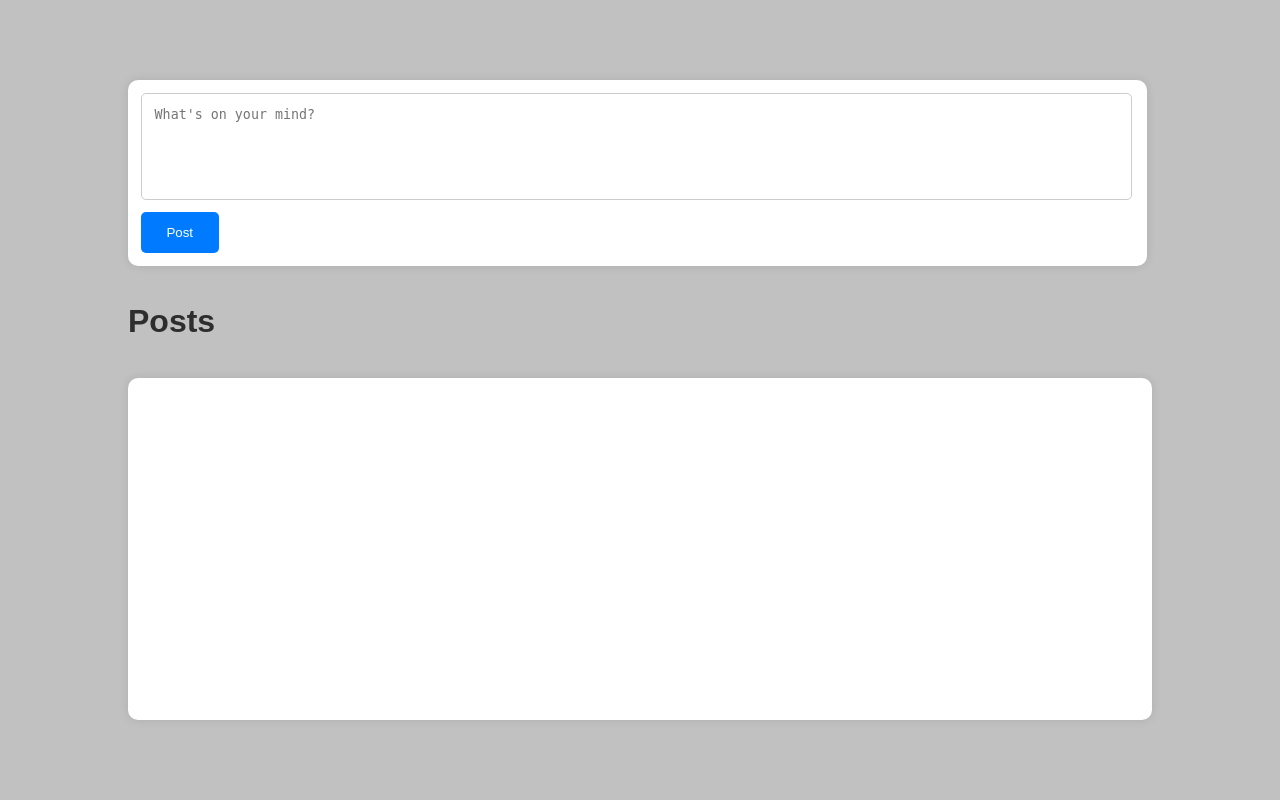
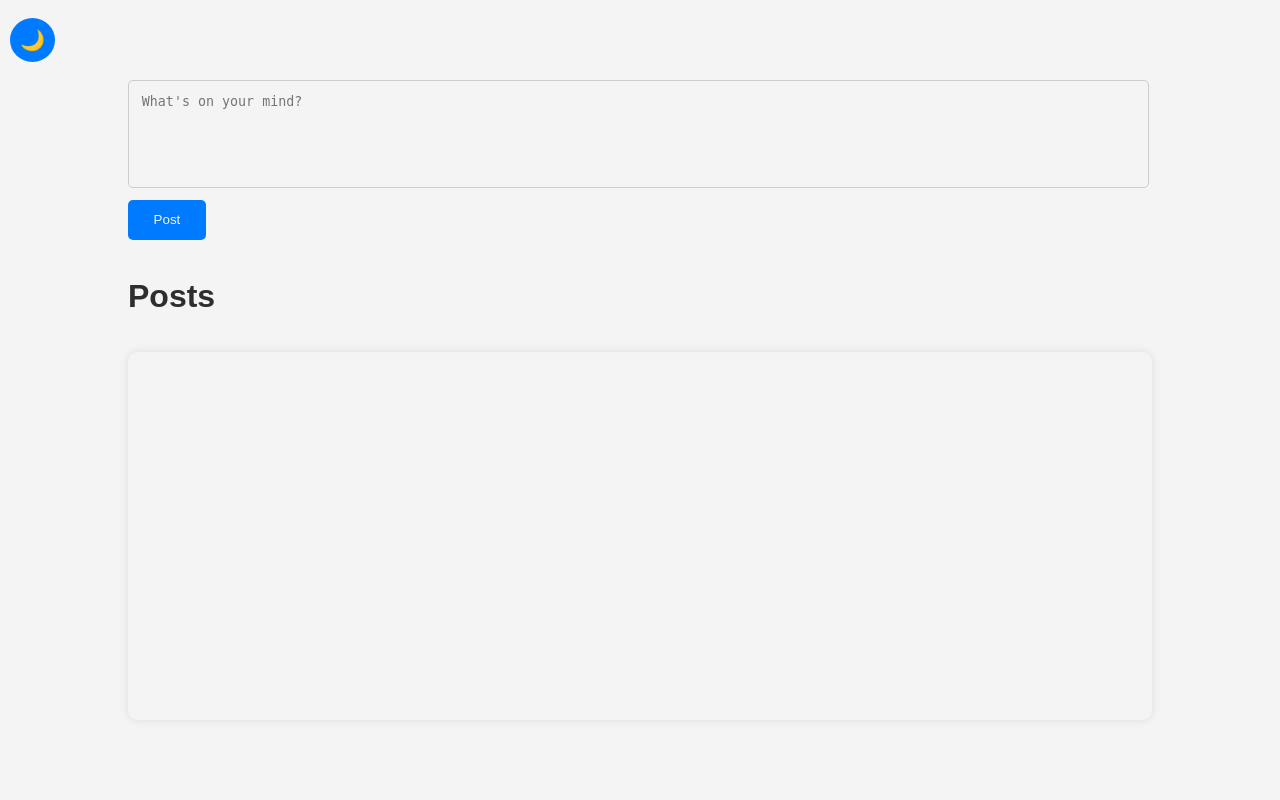
Before and after one commit to gingrspacecadet/ReTreat, a PHP site: page /home.php in a window 1280 px wide. Run offline with PHP 8.4, Linux system fonts and the light colour scheme; the visitor is signed in with stand-in values (Sample User, id 1); data that the repository does not hold is empty.

Commit message:
adding dark mode

```diff
--- a/home.php
+++ b/home.php
@@ -25,70 +25,80 @@ if ($conn->connect_error) {
             margin: 0;
             padding: 0;
             font-family: Arial, sans-serif;
-            background-color: #c1c1c1;
             display: flex;
             justify-content: center;
             align-items: center;
+            transition: background-color 0.3s, color 0.3s;
+        }
+
+        body {
+            background-color: #f4f4f4; /* Light mode default background */
+            color: #2e2e2e; /* Default text color */
         }
 
         .container {
-            width: 80vw; /* Set width to 80% of the viewport width */
-            height: 80vh; /* Set height to 80% of the viewport height */
+            width: 80vw;
+            height: 80vh;
             display: flex;
             flex-direction: column;
-            max-width: 1200px; /* Optional: Prevents the container from getting too wide */
-            min-width: 400px; /* Optional: Prevents it from being too narrow */
+            max-width: 1200px;
+            min-width: 400px;
+            background-color: #f4f4f4; /* Light mode default container background */
+            transition: background-color 0.3s;
         }
 
-        .post-box {
-            width: 97%; /* Set to 90% of the container width */
-            padding: 1vw; /* Padding proportional to viewport width */
-            background: white;
-            border-radius: 10px;
-            box-shadow: 0px 0px 10px rgba(0, 0, 0, 0.1);
+        /* Light mode styles */
+        body:not(.dark-mode) .container {
+            background-color: #f4f4f4;
+        }
+
+        body:not(.dark-mode) .post-box,
+        body:not(.dark-mode) .posts-container,
+        body:not(.dark-mode) textarea {
+            background-color: #f4f4f4;
+            color: black;
+            border-color: #ccc;
         }
 
         textarea {
-            width: 97%; /* Takes up full width of the container */
-            height: 10vh; /* Height based on viewport height */
-            padding: 1vw; /* Padding proportional to viewport width */
+            width: 97%;
+            height: 10vh;
+            padding: 1vw;
             border: 1px solid #ccc;
             border-radius: 5px;
             resize: none;
         }
 
         button {
-			margin-top: 1vh; /* Vertical margin relative to viewport height */
+            margin-top: 1vh;
             padding: 1vw 2vw;
             border: none;
             background-color: #007bff;
-            color: white;
+            color: #f4f4f4;
             cursor: pointer;
             border-radius: 5px;
         }
 
         .posts-container {
-            flex-grow: 1; /* Takes up remaining space */
-            overflow-y: auto; /* Keep scrolling functionality */
-            background: white;
-            padding: 2vh 2vw; /* Padding relative to viewport size */
+            flex-grow: 1;
+            overflow-y: auto;
+            padding: 2vh 2vw;
             border-radius: 10px;
             box-shadow: 0px 0px 10px rgba(0, 0, 0, 0.1);
-            margin-top: 2vh; /* Margin relative to viewport height */
+            margin-top: 2vh;
         }
 
-        /* Hide scrollbar for Webkit browsers (Chrome, Safari) */
         .posts-container::-webkit-scrollbar {
-            display: none; /* Hide scrollbar */
+            display: none;
         }
 
         .posts-container {
-            scrollbar-width: none; /* For Firefox */
-            -ms-overflow-style: none; /* For Internet Explorer 10+ */
+            scrollbar-width: none;
+            -ms-overflow-style: none;
         }
 
         .post {
-            padding: 2vh; /* Padding based on viewport height */
+            padding: 2vh;
             border-bottom: 1px solid #ddd;
         }
 
@@ -104,13 +114,64 @@ if ($conn->connect_error) {
 
         #message {
             color: green;
-            margin-top: 2vh; /* Vertical margin */
+            margin-top: 2vh;
             font-size: 1.4vh;
             font-weight: bold;
         }
+
+        /* Dark Mode Styles */
+        body.dark-mode {
+            background-color: #181818;
+            color: #f4f4f4;
+        }
+
+        body.dark-mode .container {
+            background-color: #181818;
+        }
+
+        body.dark-mode .post-box,
+        body.dark-mode .posts-container,
+        body.dark-mode textarea {
+            background-color: #181818;
+            color: #f4f4f4;
+            border-color: #555;
+        }
+
+        body.dark-mode button {
+            background-color: #333;
+            color: #f4f4f4;
+            border: 1px solid #555;
+        }
+
+        body.dark-mode h1 {
+            color: #f4f4f4;
+        }
+
+        /* Mode toggle button */
+        #mode-toggle {
+            position: absolute;
+            top: 10px;
+            left: 10px;
+            background-color: #007bff;
+            color: #;
+            padding: 10px;
+            border: none;
+            border-radius: 50%;
+            cursor: pointer;
+            font-size: 20px;
+            z-index: 1000;
+        }
+
+        /* Default h1 style for light mode */
+        h1 {
+            color: #2e2e2e;
+        }
     </style>
 </head>
+
 <body>
+
+<button id="mode-toggle" onclick="toggleMode()">🌙</button>
 
 <div class="container">
     <div class="post-box">
@@ -120,7 +181,7 @@ if ($conn->connect_error) {
 
     <div id="message"></div>
 
-    <h1 style="color:#2e2e2e">Posts</h1>
+    <h1>Posts</h1>
     <div class="posts-container" id="posts"></div>
     <p id="loading">Loading more posts...</p>
 </div>
@@ -146,7 +207,9 @@ function loadPosts() {
         }
 
         data.forEach(post => {
-            let newPost = `<div class='post'><p><strong>${post.username}:</strong></p><p>${post.content}</p></div>`;
+            // Replace newline characters with <br> tags for proper line breaks in HTML
+            let formattedContent = post.content.replace(/\n/g, "<br>");
+            let newPost = `<div class='post'><p><strong>${post.username}:</strong></p><p>${formattedContent}</p></div>`;
             $("#posts").append(newPost);
         });
 
@@ -158,6 +221,7 @@ function loadPosts() {
         $("#loading").hide();
     });
 }
+
 
 // Load initial posts
 $(document).ready(function() {
@@ -194,6 +258,16 @@ function submitPost() {
 
     $("#postContent").val("");
 }
+
+function toggleMode() {
+    document.body.classList.toggle("dark-mode");
+    const modeButton = document.getElementById("mode-toggle");
+    if (document.body.classList.contains("dark-mode")) {
+        modeButton.innerHTML = "🌞"; // Switch to sun icon for light mode
+    } else {
+        modeButton.innerHTML = "🌙"; // Switch to moon icon for dark mode
+    }
+}
 </script>
 
 </body>
```
